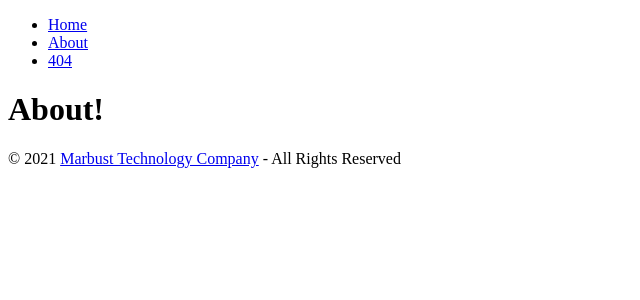
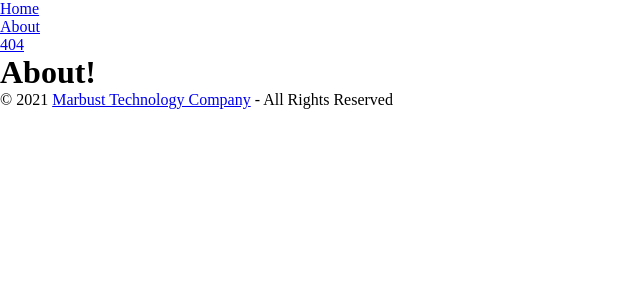
Before and after one commit to MarAntBQ/MarbustFrameworkJS, a Node server app: page /about in a window 1280 px wide. Shown: the top 300 px of the page, without its empty margins (0-640 px from the left). Run offline with Node 20, Linux system fonts and the light colour scheme; some libraries are stand-ins or nearby versions.

Commit message:
Add Styles Settings!!

```diff
--- a/public/css/styles.css
+++ b/public/css/styles.css
@@ -1,3 +1,6 @@
-
+* {
+  margin: 0;
+  padding: 0;
+}
 
 /*# sourceMappingURL=styles.css.map */
--- /dev/null
+++ b/public/sass/package.json
@@ -0,0 +1,5 @@
+{
+	"scripts": {
+		"sass": "sass --watch styles.scss ../css/styles.css"
+	}
+}
--- a/public/sass/styles.scss
+++ b/public/sass/styles.scss
@@ -0,0 +1,4 @@
+* {
+    margin: 0;
+    padding: 0;
+}
--- a/views/includes/head.ejs
+++ b/views/includes/head.ejs
@@ -2,3 +2,6 @@
     <meta http-equiv="X-UA-Compatible" content="IE=edge">
     <meta name="viewport" content="width=device-width, initial-scale=1.0">
     <title>Marbust Framework JS&reg; | <%= pageTitle %></title>
+    <link rel="stylesheet" href="https://use.fontawesome.com/releases/v5.8.1/css/all.css">
+    <link rel="stylesheet" href="/css/styles.css">
+    <link rel="shortcut icon" type="image/png" href="/favicon.png">
```
Also changed, not shown: public/favicon.png (added), 2 other files.
